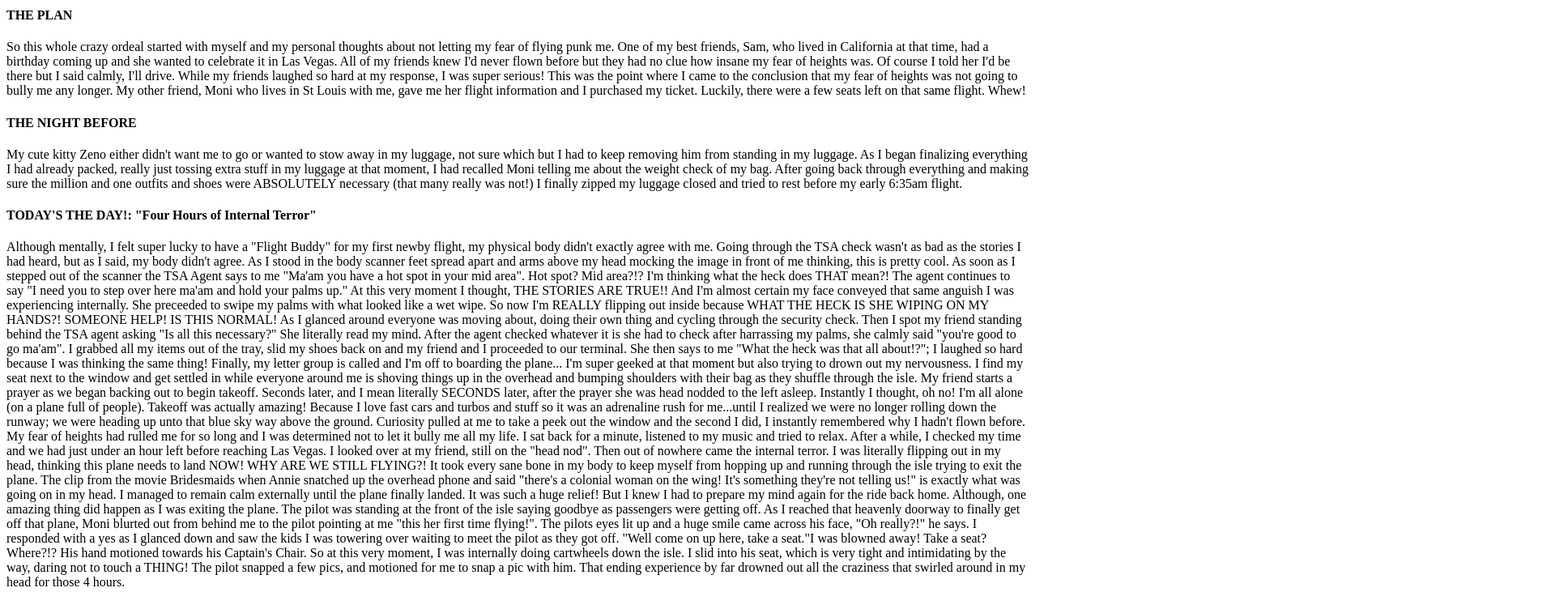
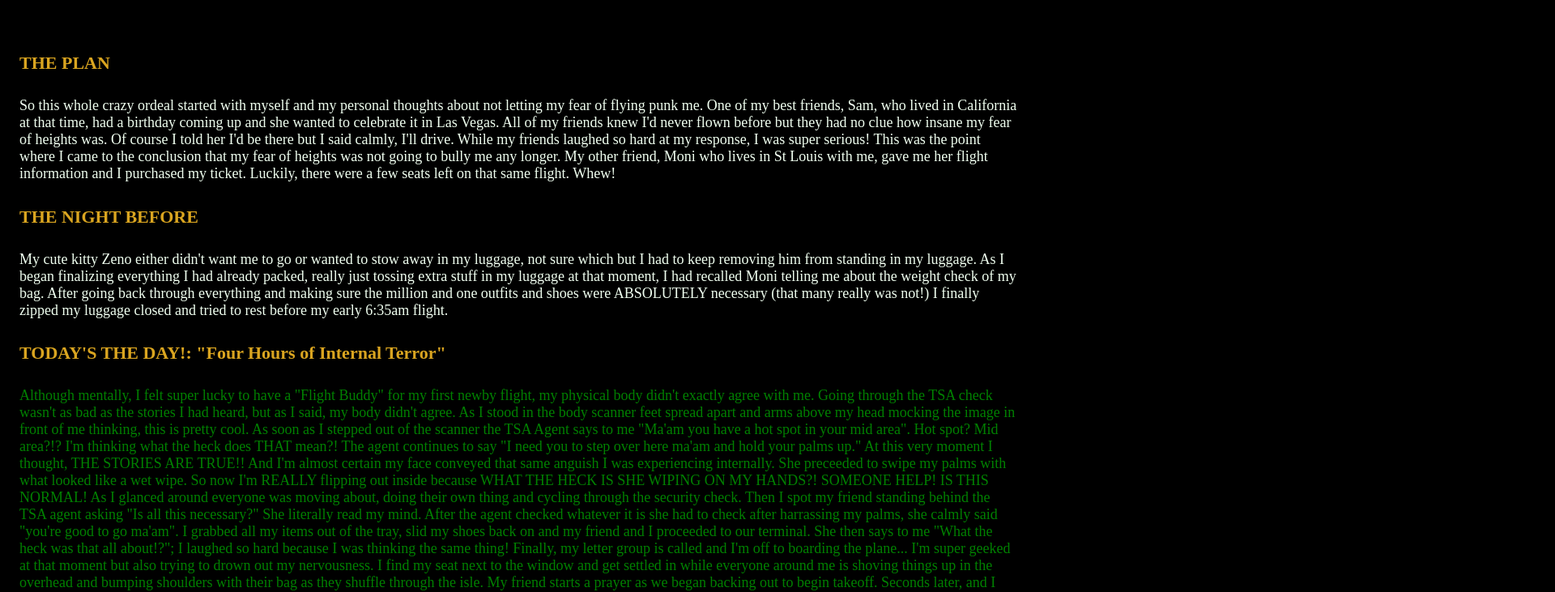
Before and after one commit to STL-LC101-Sept-22/js-assignment-4-html-me-something-thatgirlreesy, a website: page index.html in a window 1280 px wide. Shown: the part 544-1275 px from the top of the page at 81% size, 1920 px wide, since content can reach past the window. Drawn offline with Linux system fonts and the light colour scheme.

Commit message:
added head info

```diff
--- a/index.html
+++ b/index.html
@@ -1,6 +1,9 @@
 <!DOCTYPE html>
 <html>
    <head>
+      <link rel="stylesheet" type="text/css" href="styles.css">
+      <meta name="viewport" content="width=device-width, initial-scale=1">
+      <title>Yikes!! My First Flight! by Shareese Washington</title>
    </head>
    <body>
       <!-- Write your HTML in this file! -->
```
